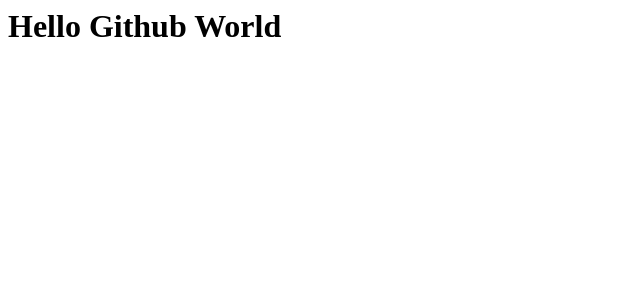
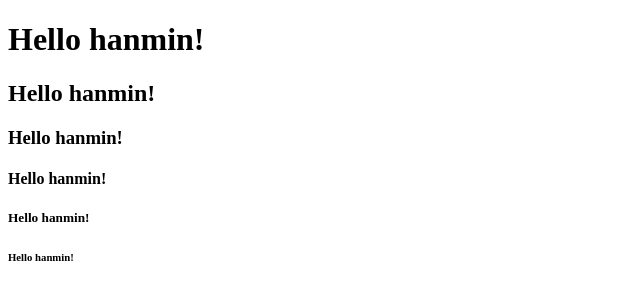
Before and after one commit to Hanminn/first, a plain HTML site: page index.html in a window 1280 px wide. Shown: the whole page, without its empty margins (0-640 px from the left). Drawn offline with Linux system fonts and the light colour scheme.

Commit message:
(수정) index.html 내용 수정

```diff
--- a/index.html
+++ b/index.html
@@ -1 +1,16 @@
-<h1>Hello Github World</h1>
+<!DOCTYPE html>
+<html lang="en">
+<head>
+    <meta charset="UTF-8">
+    <meta name="viewport" content="width=device-width, initial-scale=1.0">
+    <title>Document</title>
+</head>
+<body>
+    <h1>Hello hanmin!</h1>
+    <h2>Hello hanmin!</h2>
+    <h3>Hello hanmin!</h3>
+    <h4>Hello hanmin!</h4>
+    <h5>Hello hanmin!</h5>
+    <h6>Hello hanmin!</h6>
+</body>
+</html>
```
